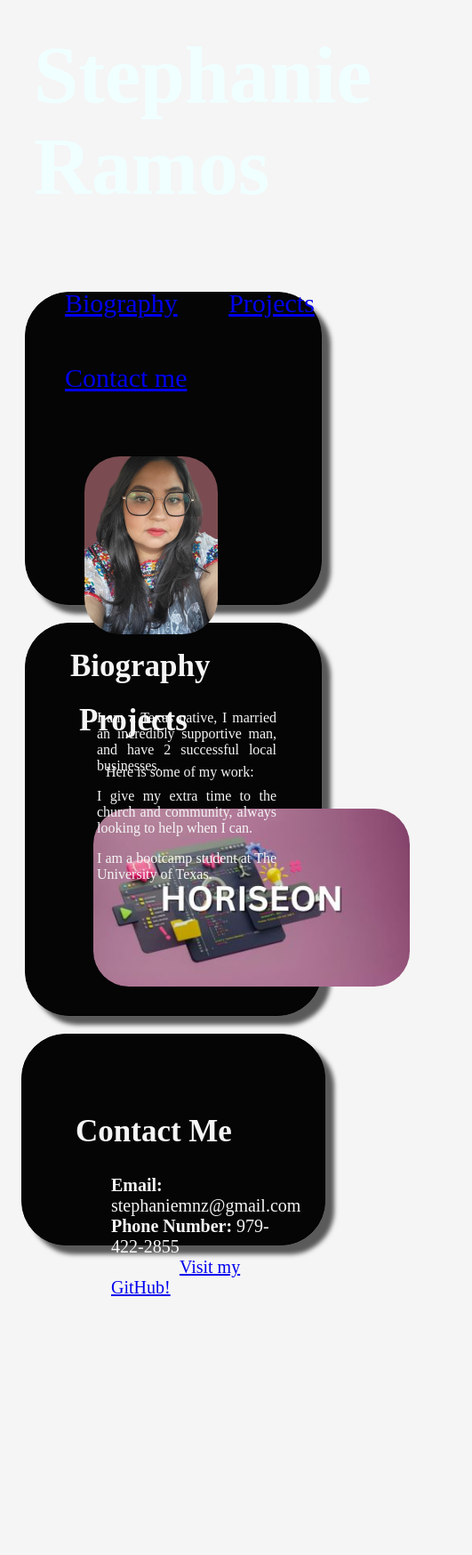
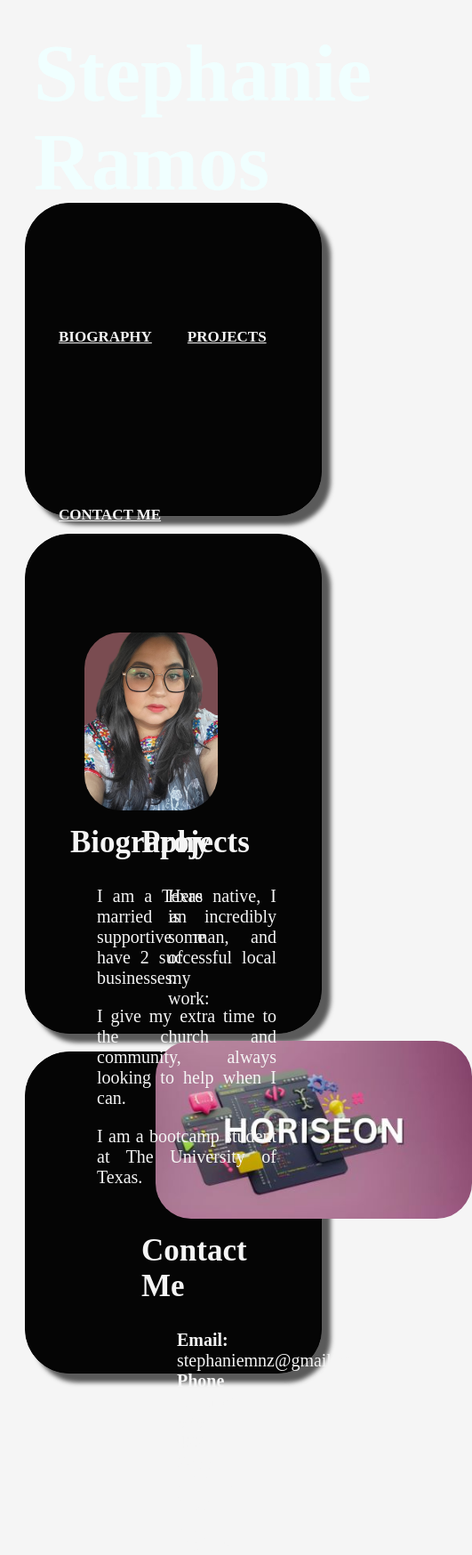
Before and after one commit to stephaniemnz/My-Portfolio, a plain HTML site: page index.html in a window 390 px wide. Shown: the part 5-1753 px from the top of the page at 89% size, 531 px wide, since content can reach past the window. Before the commit the page ends 1464 px from the top, so only its background shows below. Drawn offline with Linux system fonts and the light colour scheme.

Commit message:
made nav and links more responsive, adjusted header size

```diff
--- a/assets/style.css
+++ b/assets/style.css
@@ -3,39 +3,48 @@ body {
 }
 
 
-.header {
-    height: 300px;
+header {
+    height: 200px;
     width: 100%;
     margin-bottom: 25px;
     background-image: url("./coding-background-agabbzkualvrbht8.jpg");
     background-size: cover;
-    background-position: center;
+    background-position: bottom;
+
 }
-.header h1 {
+header h1 {
     display: inline-block;
+    line-height: 100px;
     font-size: 90px;
     margin: 20px;
     padding: 10px;
     color: azure;
+}
+nav{
+    float: right;
+}
+nav ul {
+    margin-right: 20px;
 
 }
-
-.nav {
-    font-size: 30px;
-    float: right;
-    color: azure;
-    text-decoration: none;
+nav ul li {
+    display: inline-block;
+    line-height: 200px;
+    margin:0 5px;
 }
-.nav:hover{
-    color: coral;
-}
-.nav ul li {
-    display: inline-block;
-    margin: 20px;
-    padding: 5px;
-    color: white;
+nav ul li a {
+    color: whitesmoke;
+    font-size: 17px;
+    padding: 7px 13px;
+    border 3px;
+    text-transform: uppercase;
+    font-weight: bold;
 }
 
+a:hover{
+    background: rgb(102, 48, 78);
+    transition: .5s;
+}
 
 .bio-img {
     float: left;
@@ -59,8 +68,10 @@ body {
 }
 .bio p {
     padding-left: 30px;
-    font-size: 16px;
+    font-size: 20px;
     text-align:justify;
+    flex: auto;
+    text-align: justify;
 }
 .bio-box {
   border-style: solid;
@@ -74,7 +85,7 @@ body {
 }
 
 .projects{
-    margin-bottom: 20px;
+    margin: 5em;
     padding: 50px;
     height: 300px;
     font-family: 'Times New Roman', Times, serif;
@@ -86,7 +97,7 @@ body {
 }
 .projects p {
     padding-left: 30px;
-    font-size: 16px;
+    font-size: 20px;
     text-align:justify;
 }
 
@@ -94,7 +105,7 @@ body {
     border-style: solid;
     border-width: 1px;
     border-radius: 50px;
-    padding: 10px;
+    padding: 0px;
     flex: auto;
     box-shadow: 10px 10px 5px #3d3d3dd8;
     background-color: #050505;
@@ -110,18 +121,16 @@ body {
     border-width: 60px;
     max-height: 200px;
   }
-  .horiseon:hover {
-    border-color: aquamarine;
-    border-image: 10cm;
-  }
+
 
 .contact {
-    margin-bottom: 1em;
+    margin: 5em;
     padding: 50px;
     height: 100px;
     font-family: 'Times New Roman', Times, serif;
     color: whitesmoke;
-    text-align:start;
+    text-align:justify;
+    position: relative;
 }
 .contact h2 {
     font-size: 35px;
@@ -130,15 +139,19 @@ body {
     list-style-type: none;
     font-size: 20px;
 }
+.contact ul a{
+    color: whitesmoke;
+    font-size: 20px;
+}
 .contact-box {
     border-style: solid;
     border-width: 1px;
     border-radius: 50px;
-    padding: 10px;
+    padding: 0px;
     flex: auto;
     box-shadow: 10px 10px 5px #3d3d3dd8;
     background-color:#050505;
-    margin: 1em;
+    margin: 20px;
   }
 
 @media screen and (max-width: 768px) {
--- a/index.html
+++ b/index.html
@@ -8,9 +8,9 @@
 </head>
 <body>
   <header>
-    <div class="header">
+    <div>
         <h1>Stephanie Ramos</h1>
-        <nav class="nav">
+        <nav>
             <ul>
                 <li><a href="#Biography">Biography</a></li>
                 <li><a href="#Projects">Projects</a></li>
```
